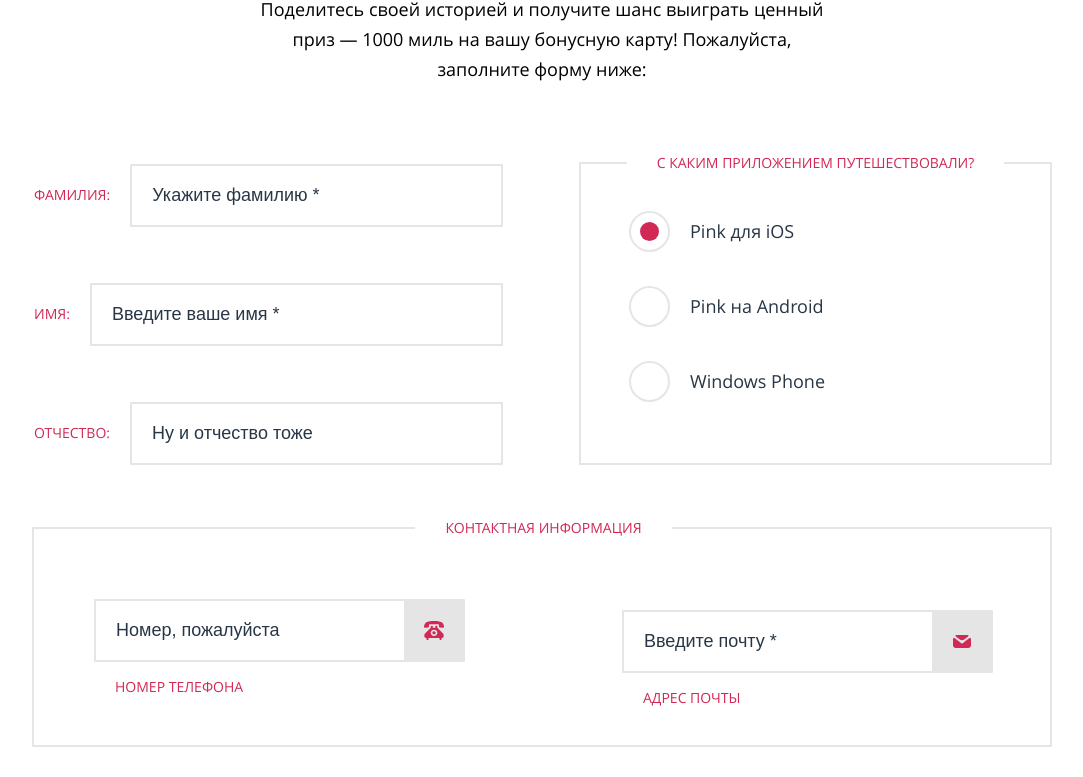
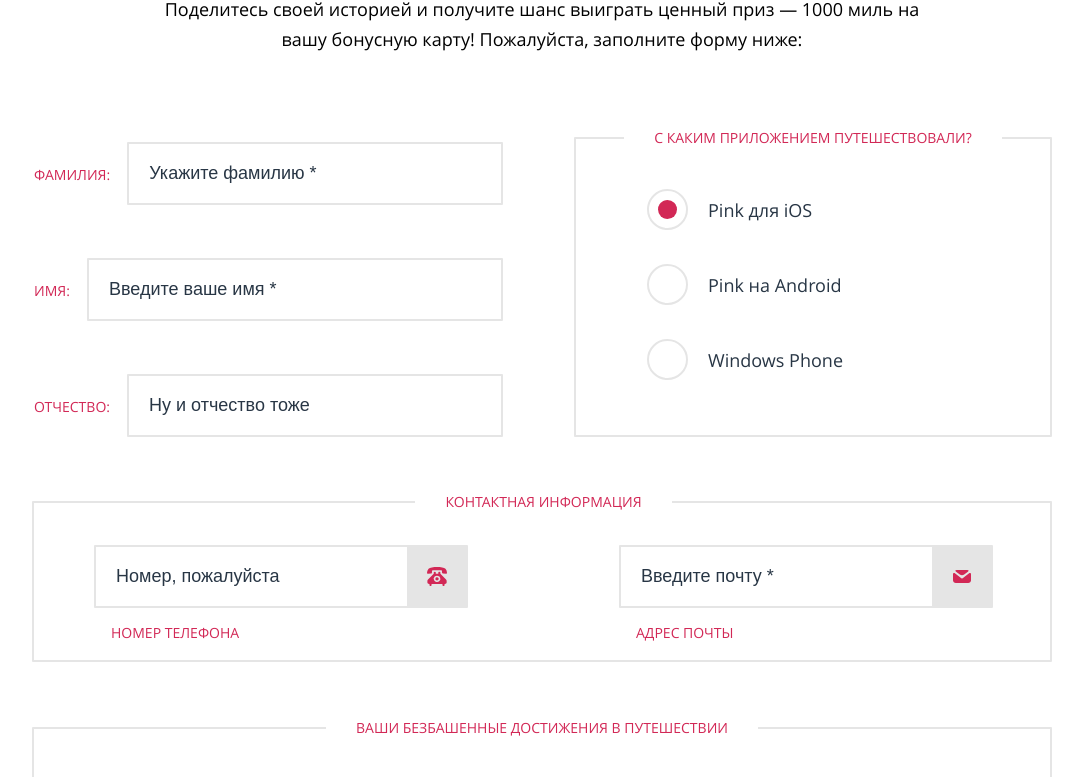
Before and after one commit to asbelous/484251-pink-24, a website: page source/form.html in a window 1280 px wide. Shown: the part 558-1335 px from the top of the page, without its empty margins (98-1181 px from the left). Drawn offline with nearby package versions, Linux system fonts and the light colour scheme; files that its build step writes are made by us from their sources.

Commit message:
Частично добавляет ПП для Десктопной страницы Формы

```diff
--- a/source/form.html
+++ b/source/form.html
@@ -157,7 +157,7 @@
 
             <fieldset class="form__submit">
               <button class="form__button" type="submit">Отправить форму</button>
-              <p class="form__description"><span class="pink">*</span> — обязательные <span class="required">для заполнения <span></span></spa></span>поля</p>
+              <p class="form__description"><span class="form__pink">*</span> — обязательные <span class="form__required">для заполнения <span></span></spa></span>поля</p>
             </fieldset>
 
           </form>
--- a/source/less/blocks/form.less
+++ b/source/less/blocks/form.less
@@ -280,11 +280,11 @@
   color: @darkgrey;
 }
 
-.pink {
+.form__pink {
   color: @pink;
 }
 
-.required {
+.form__required {
   display: none;
 }
 
@@ -466,8 +466,9 @@
       "achievements achievements"
       "emotions emotions"
       "submit submit";
-    // grid-template-rows: 1fr 1fr;
     grid-template-columns: 1fr 1fr;
+    // grid-template-rows: auto auto minmax(228px, max-content) auto auto;
+    margin-top: 75px;
   }
 
   .form__fio {
@@ -482,11 +483,11 @@
     padding-bottom: 0;
 
     p {
-      margin-top: 56px;
+      margin-top: 53px;
     }
 
     p:first-child {
-      margin-top: 10px;
+      margin-top: 13px;
     }
   }
 
@@ -495,11 +496,11 @@
     box-sizing: border-box;
     min-width: 431px;
     min-height: 297px;
-    margin-left: 37px;
+    margin-left: 32px;
     margin-right: 130px;
     margin-bottom: 0;
     padding: 0;
-    padding-top: 39px;
+    padding-top: 42px;
 
     p {
       margin-left: 14px;
@@ -512,15 +513,19 @@
     display: flex;
     justify-content: space-between;
     align-items: center;
-    min-height: 158px;
+    min-height: 122px;
     margin: 0 130px;
-    margin-top: 54px;
-    padding-bottom: 15px;
-    padding-top: 51px;
+    margin-top: 56px;
+    padding-bottom: 0;
+    padding-top: 20px;
 
     p {
-      min-width: 371px;
+      min-width: 374px;
       margin: 0;
+    }
+
+    p:last-child {
+      margin-top: 0;
     }
   }
 
@@ -529,14 +534,18 @@
     display: flex;
     flex-direction: column;
     flex-wrap: wrap;
-    height: 228px;
+    min-height: 228px;
     margin: 0 130px;
-    margin-top: 54px;
+    margin-top: 57px;
     padding: 0;
     padding-top: 39px;
     padding-left: 60px;
     padding-right: 60px;
     padding-bottom: 10px;
+
+    p {
+      width: 258px;
+    }
   }
 
   .form__emotions {
@@ -557,9 +566,46 @@
     padding: 0;
   }
 
-  .form__legend--platforms {
-    margin-top: 0;
+  .form__legend {
+    &--achievements {
+      margin-bottom: 6px;
+    }
+
+    &--platforms {
+      margin-top: 0;
+      margin-bottom: 0;
+    }
+  }
+
+  .form__item {
+
+    &--fio {
+      margin-left: 17px;
+    }
+
+    &--contacts {
+      margin-top: 14px;
+      margin-bottom: 6px;
+    }
+  }
+
+  .form__label {
     margin-bottom: 0;
+    line-height: 14px;
+
+    &--fio {
+      margin-top: 26px;
+    }
+
+    &--platforms {
+      margin-left: 57px;
+    }
+
+    &--contacts {
+      margin-left: 17px;
+      margin-top: 12px;
+      margin-bottom: 20px;
+    }
   }
 
   .form__button {
@@ -571,7 +617,7 @@
     margin: 0;
   }
 
-  .required {
+  .form__required {
     display: inline;
   }
 }
--- a/source/less/blocks/intro.less
+++ b/source/less/blocks/intro.less
@@ -315,8 +315,8 @@
 
 
   .intro__description {
-    min-width: 572px;
-    padding: 90px 222px 70px;
+    min-width: 756px;
+    padding: 90px 222px 0;
   }
 
   .intro__description-download {
```
